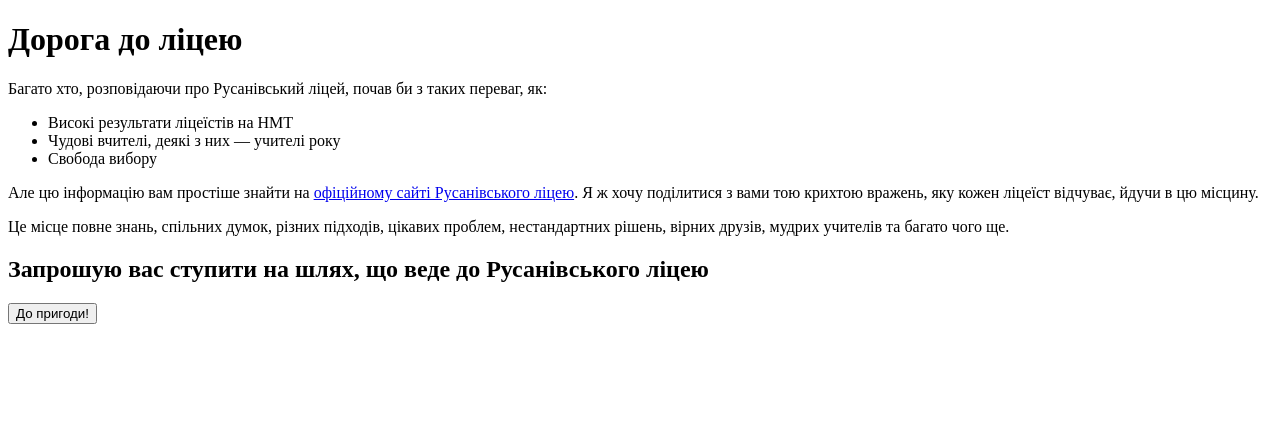
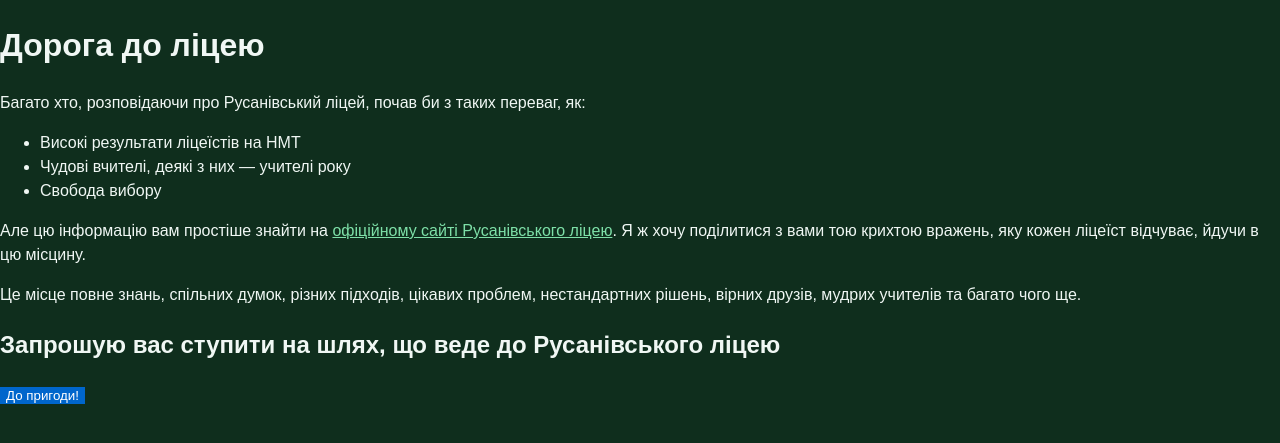
Before and after one commit to izhvanko-glitch/RL_Zhvanko, a Flask app: page / in a window 1280 px wide. Shown: the top 443 px of the page. Run offline with Flask 3, Linux system fonts and the light colour scheme.

Commit message:
Update index.html

```diff
--- a/templates/index.html
+++ b/templates/index.html
@@ -4,6 +4,46 @@
     <meta charset="UTF-8">
     <meta name="viewport" content="width=device-width, initial-scale=1.0">
     <title>Головна</title>
+
+    <style>
+        body {
+            max-width: 650 px;
+            margin: 0 auto;
+            padding: 20 px;
+            font-family: sans-serif;
+            line-height: 1.5;
+            background-color: #0f2e1d;
+            color: #f0f7f4;
+        }
+
+        a {
+            color: #7ee0a8;
+        }
+
+        img {
+            width: 100 %;
+            border-radius: 8 px;
+        }
+
+        p {
+            margin-bottom: 20 px;
+        }
+
+        button {
+            background-color: #0066cc;
+            color: white;
+            border: none;
+            padding: 12 px 24 px;
+            font-size: 16 px;
+            border-radius: 6 px;
+            cursor: pointer;
+        }
+
+        button:hover {
+            background-color: #0052a3;
+        }
+    </style>
+</head>
 <body>
 
 <h1>Дорога до ліцею</h1>
```
